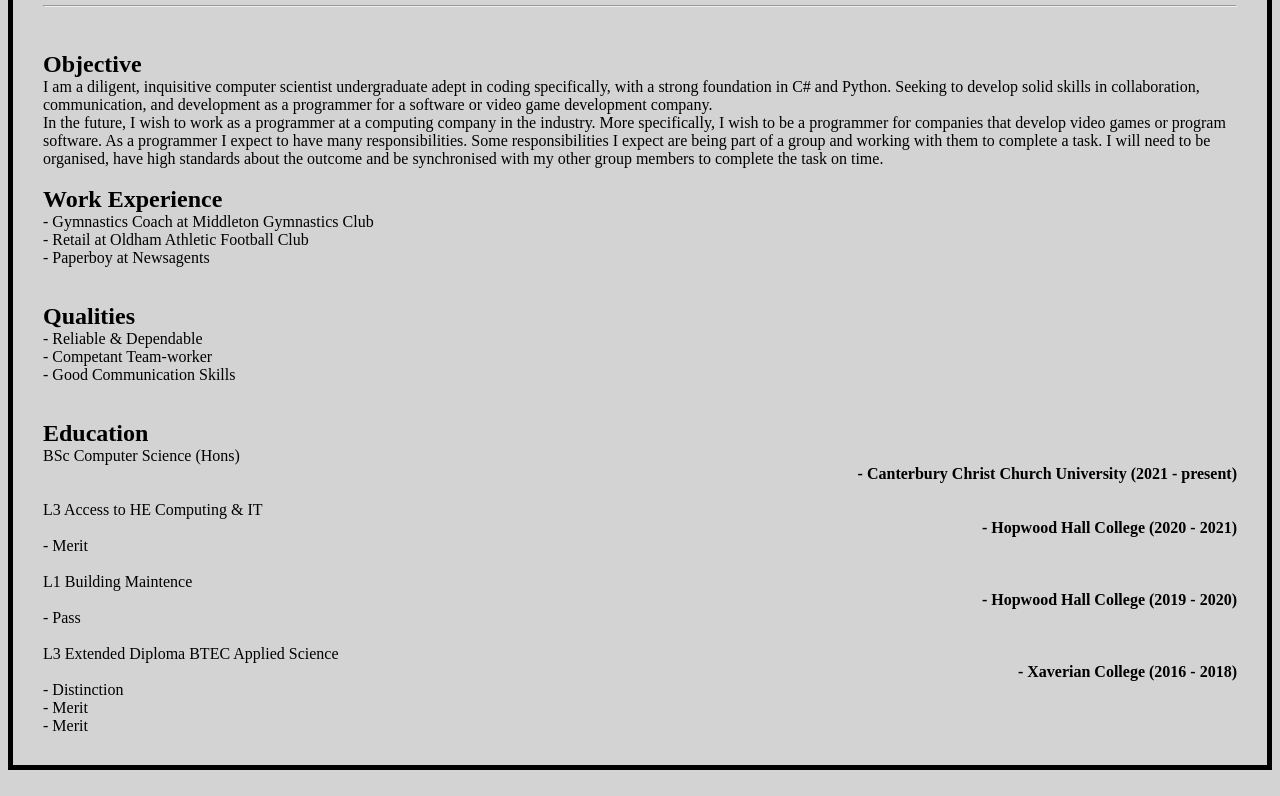
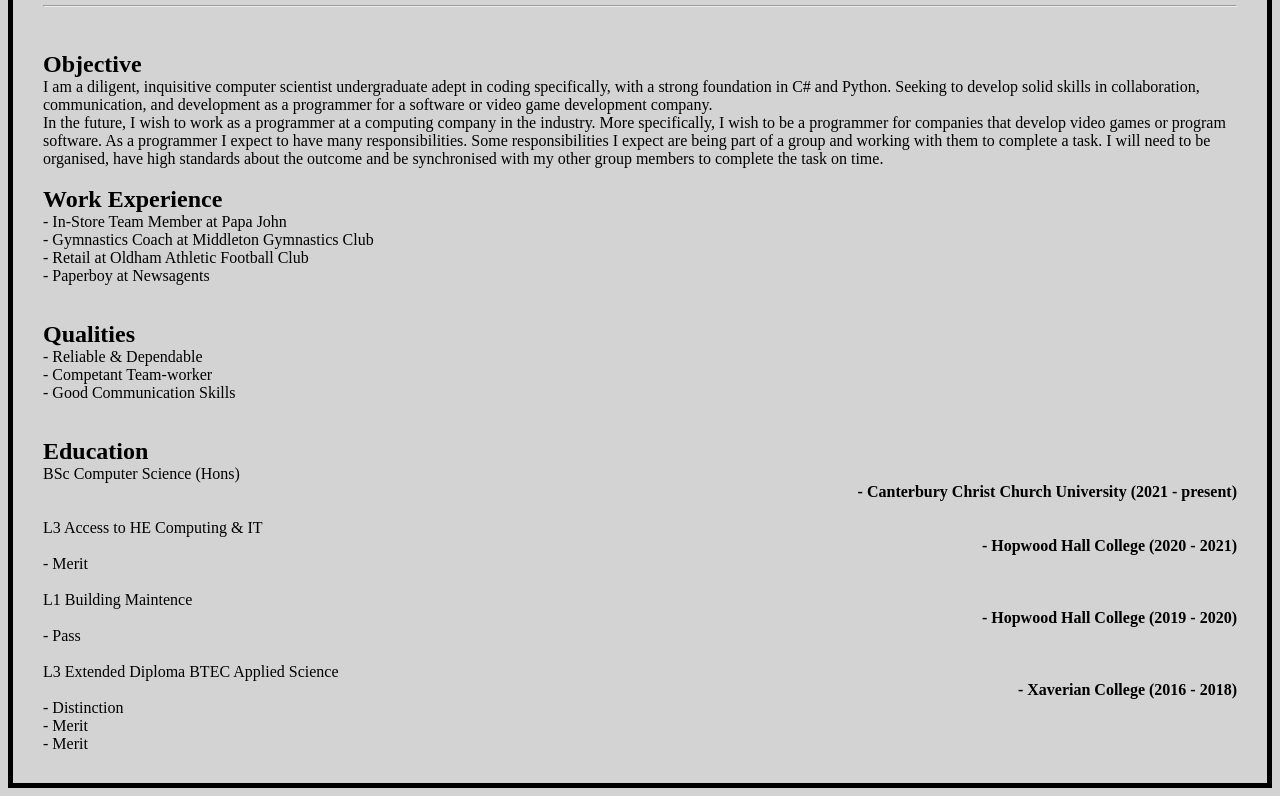
Before and after one commit to jasonyoung00/HTML-CV, a plain HTML site: page index.htm in a window 1280 px wide. Shown: the part 119-915 px from the top of the page. Drawn offline with Linux system fonts and the light colour scheme.

Commit message:
syntax
work experience correction

```diff
--- a/index.htm
+++ b/index.htm
@@ -24,6 +24,7 @@
 <br>
 
 <h2>Work Experience</h2>
+<p>- In-Store Team Member at Papa John</p>
 <p>- Gymnastics Coach at Middleton Gymnastics Club</p>
 <p>- Retail at Oldham Athletic Football Club</p>
 <p>- Paperboy at Newsagents</p>
```
